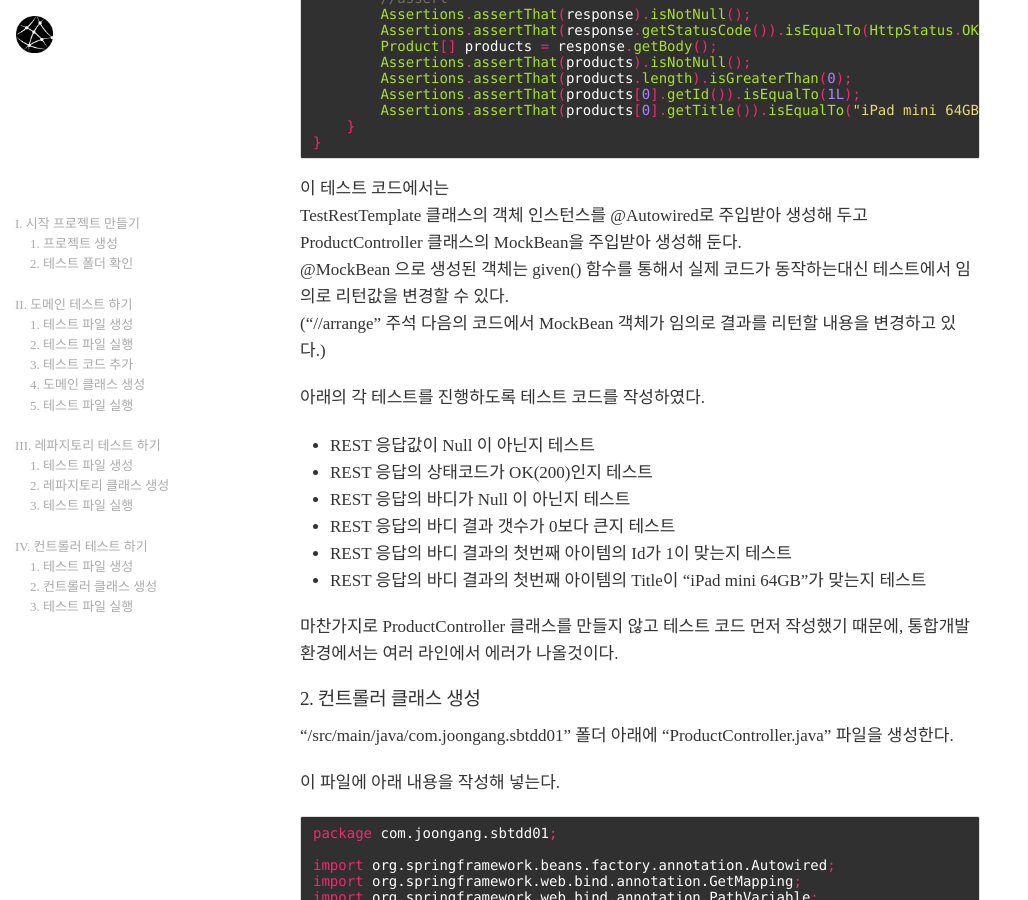
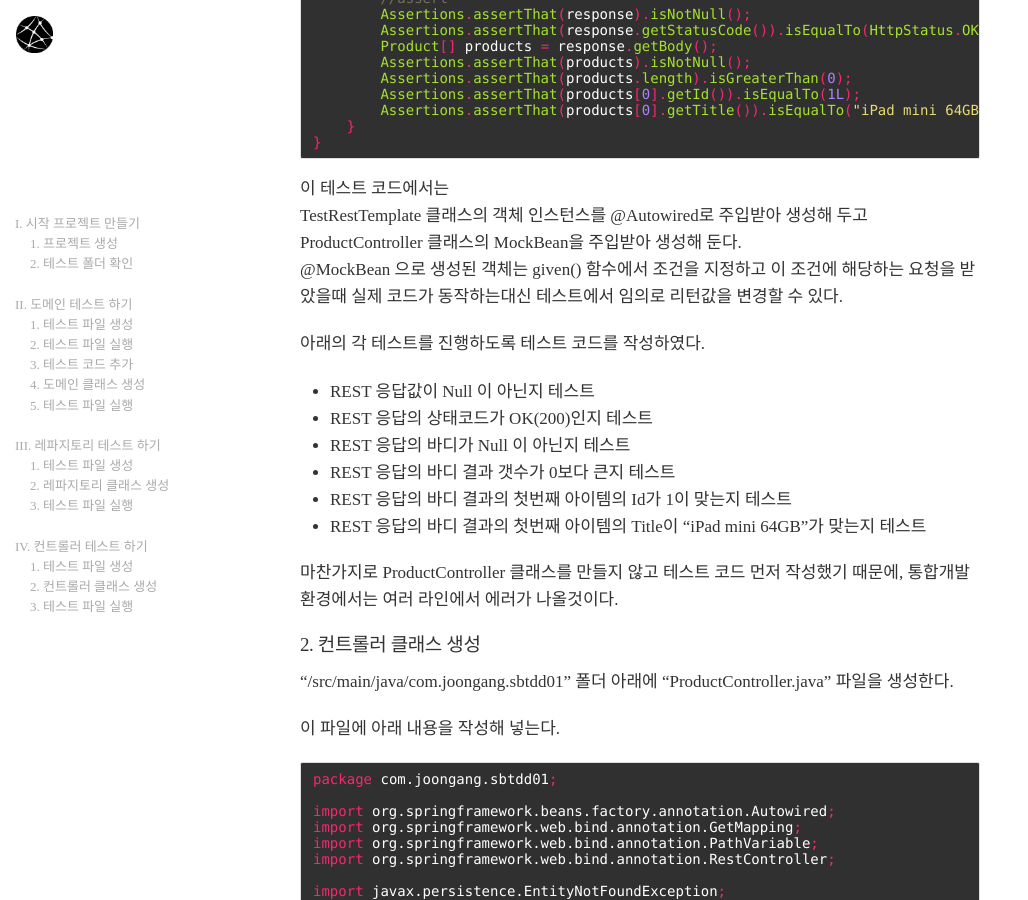
Before and after one commit to skypacific/skypacific.github.io, a Jekyll site: the page built from _posts/2019-03-12-kang.heehun@tdd_spring-boot.md, in a window 1280 px wide and 900 px high, scrolled down 7928 px. Shown: the whole window, without its empty margins (0-1028 px from the left). Built offline with Jekyll 4.4.1, drawn with Linux system fonts in a browser that asks for light colours; nearby versions of some CDN libraries; the table of contents is made by our own code; some of the changed text lies outside the part shown.

Commit message:
add post

```diff
--- a/_posts/2019-03-12-kang.heehun@tdd_spring-boot.md
+++ b/_posts/2019-03-12-kang.heehun@tdd_spring-boot.md
@@ -295,8 +295,7 @@ public class T03ControllerTest {
 이 테스트 코드에서는
 TestRestTemplate 클래스의 객체 인스턴스를 @Autowired로 주입받아 생성해 두고
 ProductController 클래스의 MockBean을 주입받아 생성해 둔다.
-@MockBean 으로 생성된 객체는 given() 함수를 통해서 실제 코드가 동작하는대신 테스트에서 임의로 리턴값을 변경할 수 있다.
-("//arrange" 주석 다음의 코드에서 MockBean 객체가 임의로 결과를 리턴할 내용을 변경하고 있다.)
+@MockBean 으로 생성된 객체는 given() 함수에서 조건을 지정하고 이 조건에 해당하는 요청을 받았을때 실제 코드가 동작하는대신 테스트에서 임의로 리턴값을 변경할 수 있다.
 
 아래의 각 테스트를 진행하도록 테스트 코드를 작성하였다.
 
```
Also changed, not shown: other parts of _posts/2019-03-12-kang.heehun@tdd_spring-boot.md (+1 -1 lines), _posts/2019-01-24-kang.heehun@dev-env-setting.md (+2 -2 lines), _posts/2019-02-07-kang.heehun@introduce_vuejs.md (+1 -1 lines), _posts/2019-02-16-kang.heehun@introduce_vuetify.md (+1 -1 lines), _posts/2019-02-25-kang.heehun@buildup_vuejs.md (+1 -1 lines).
